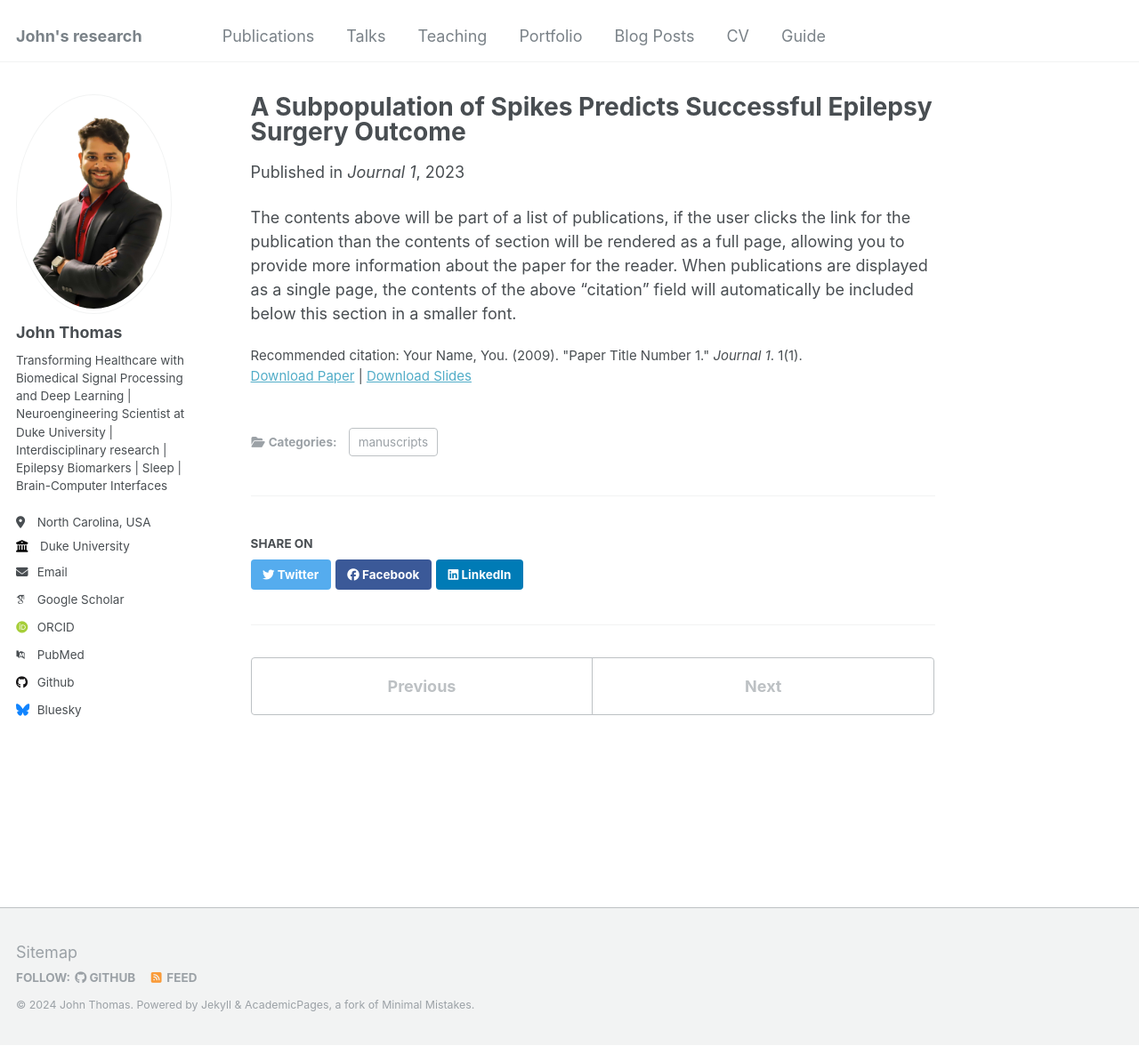
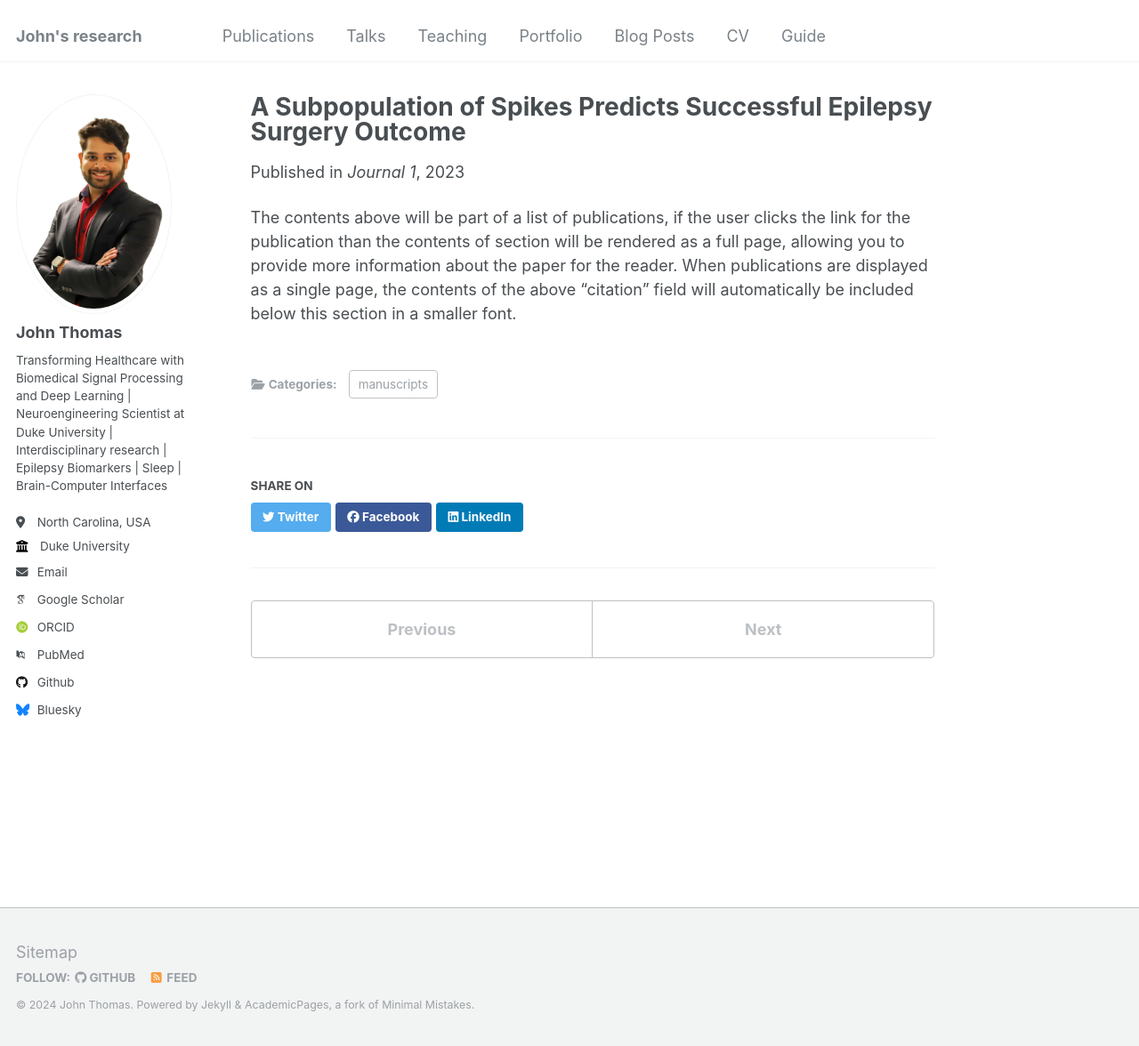
Before and after one commit to johnthomasphd/johnthomasphd.github.io, a Jekyll site: the page built from _publications/2009-10-01-paper-title-number-1.md, in a window 1280 px wide and 1176 px high. Shown: the whole window at 89% size. Built offline with Jekyll 4.4.1, drawn with Linux system fonts in a browser that asks for light colours; some web fonts are replaced; some of the changed lines change nothing that is shown.

Commit message:
Update 2009-10-01-paper-title-number-1.md

```diff
--- a/_publications/2009-10-01-paper-title-number-1.md
+++ b/_publications/2009-10-01-paper-title-number-1.md
@@ -6,9 +6,9 @@
 excerpt: 'This paper is about the number 1. The number 2 is left for future work.'
 date: March 2023
 venue: 'Journal 1'
-slidesurl: 'http://academicpages.github.io/files/slides1.pdf'
+#slidesurl: 'http://academicpages.github.io/files/slides1.pdf'
 paperurl: 'https://onlinelibrary.wiley.com/doi/abs/10.1002/ana.26548'
-citation: 'Your Name, You. (2009). &quot;Paper Title Number 1.&quot; <i>Journal 1</i>. 1(1).'
+#citation: 'Your Name, You. (2009). &quot;Paper Title Number 1.&quot; <i>Journal 1</i>. 1(1).'
 ---
 
 The contents above will be part of a list of publications, if the user clicks the link for the publication than the contents of section will be rendered as a full page, allowing you to provide more information about the paper for the reader. When publications are displayed as a single page, the contents of the above "citation" field will automatically be included below this section in a smaller font.
```
